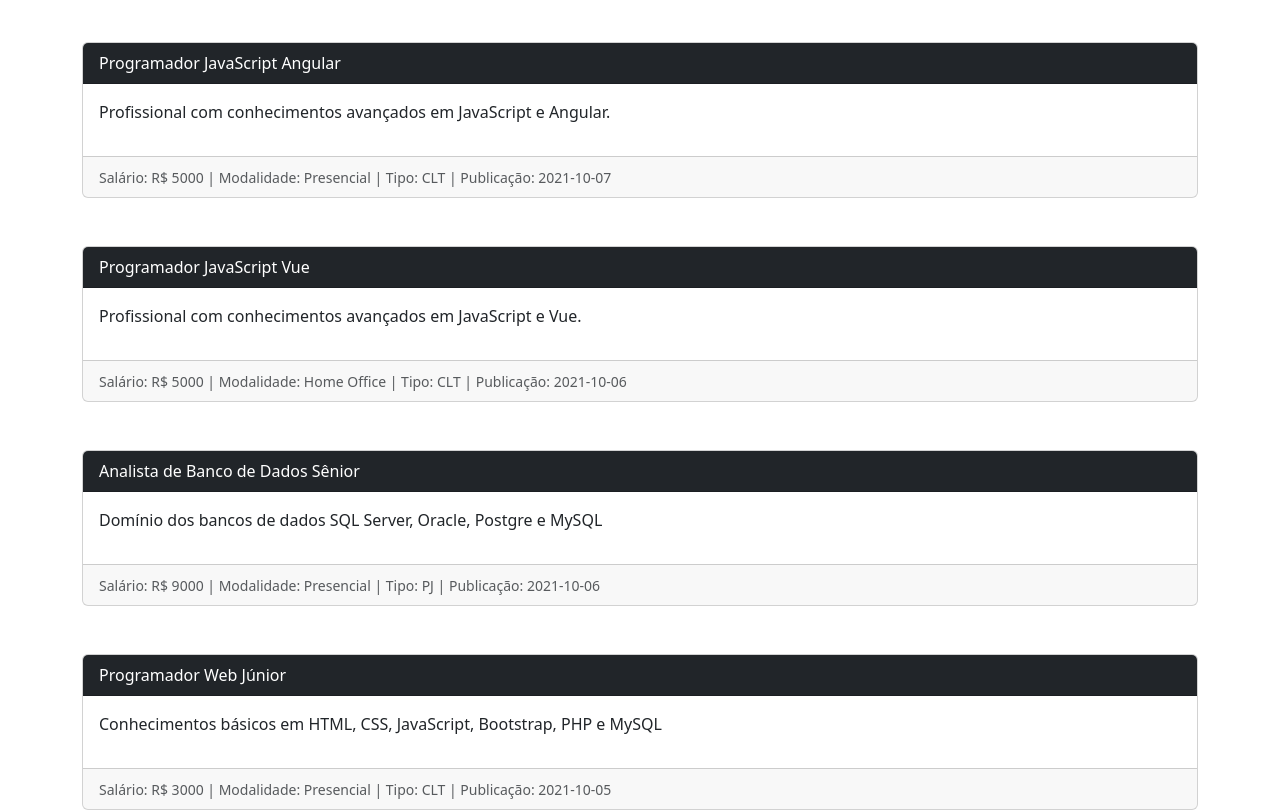
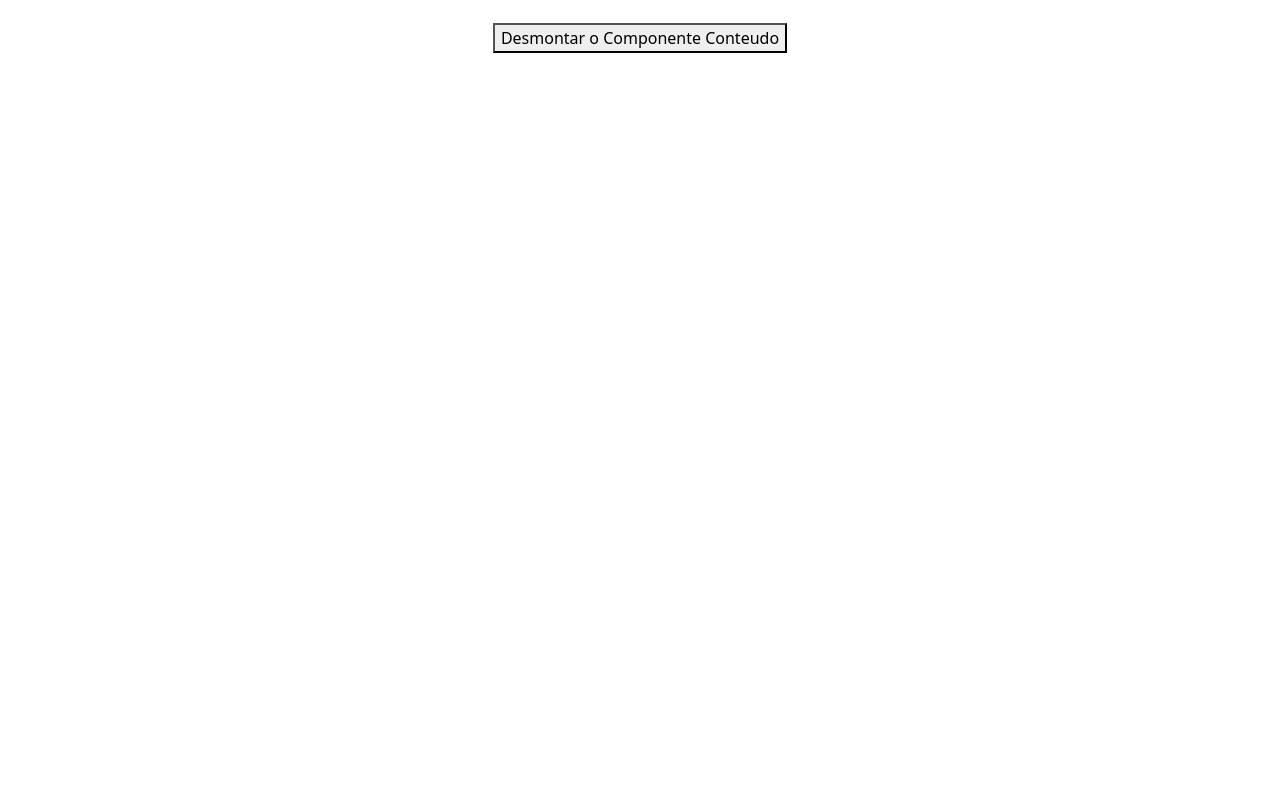
Before and after one commit to ProgramadorVictor/vagas-front, a Vue app: page / in a window 1280 px wide. Shown: the part 676-1488 px from the top of the page. After the commit the page ends 800 px from the top, so only its background shows below. Built offline with nearby package versions, Linux system fonts and the light colour scheme.

Commit message:
feat: usando localStorage para salva e exibir as vagas

```diff
--- a/src/components/views/HomeView.vue
+++ b/src/components/views/HomeView.vue
@@ -42,46 +42,7 @@
         },
         data: () => ({
             usuarioOnline: 0,
-            vagas: [  {
-                titulo: 'Analista Programador PHP Pleno',
-                descricao: 'Profissional com conhecimentos em PHP, Laravel e MySQL. Necessário 3 anos de experiências. Atuará na manutenção de sistemas legados da empresa.',
-                salario: 6000,
-                modalidade: 'Home Office',
-                tipo: 'PJ',
-                publicacao: '2021-10-10'
-            },
-            {
-                titulo: 'Programador JavaScript Angular',
-                descricao: 'Profissional com conhecimentos avançados em JavaScript e Angular.',
-                salario: 5000,
-                modalidade: 'Presencial',
-                tipo: 'CLT',
-                publicacao: '2021-10-07'
-            },
-            {
-                titulo: 'Programador JavaScript Vue',
-                descricao: 'Profissional com conhecimentos avançados em JavaScript e Vue.',
-                salario: 5000,
-                modalidade: 'Home Office',
-                tipo: 'CLT',
-                publicacao: '2021-10-06'
-            },
-            {
-                titulo: 'Analista de Banco de Dados Sênior',
-                descricao: 'Domínio dos bancos de dados SQL Server, Oracle, Postgre e MySQL',
-                salario: 9000,
-                modalidade: 'Presencial',
-                tipo: 'PJ',
-                publicacao: '2021-10-06'
-            },
-            {
-                titulo: 'Programador Web Júnior',
-                descricao: 'Conhecimentos básicos em HTML, CSS, JavaScript, Bootstrap, PHP e MySQL',
-                salario: 3000,
-                modalidade: 'Presencial',
-                tipo: 'CLT',
-                publicacao: '2021-10-05'
-            }]
+            vagas: []
         }),
         methods: {
             getUserOnline(){ //Simulando solicitações para o back-end para usuarios online
@@ -100,6 +61,7 @@
         activated() { //Para melhora a performance, podemos usar activated ou deactivated. //Pois ao usar oomponent :is o componente é desmontado e renderizado.
             //Ao usar esses dois o componente é guardado em cache. Para indica para o vue utiliza-se com <keep-alive></keep-alive>
             console.log('Componente é ativado')
+            this.vagas = JSON.parse(localStorage.getItem('vagas')); //Convertendo a string que é retornada em localStorage e convertendo em um objeto JSON
         },
         deactivated() {
             console.log('Componente é desativado')
```
